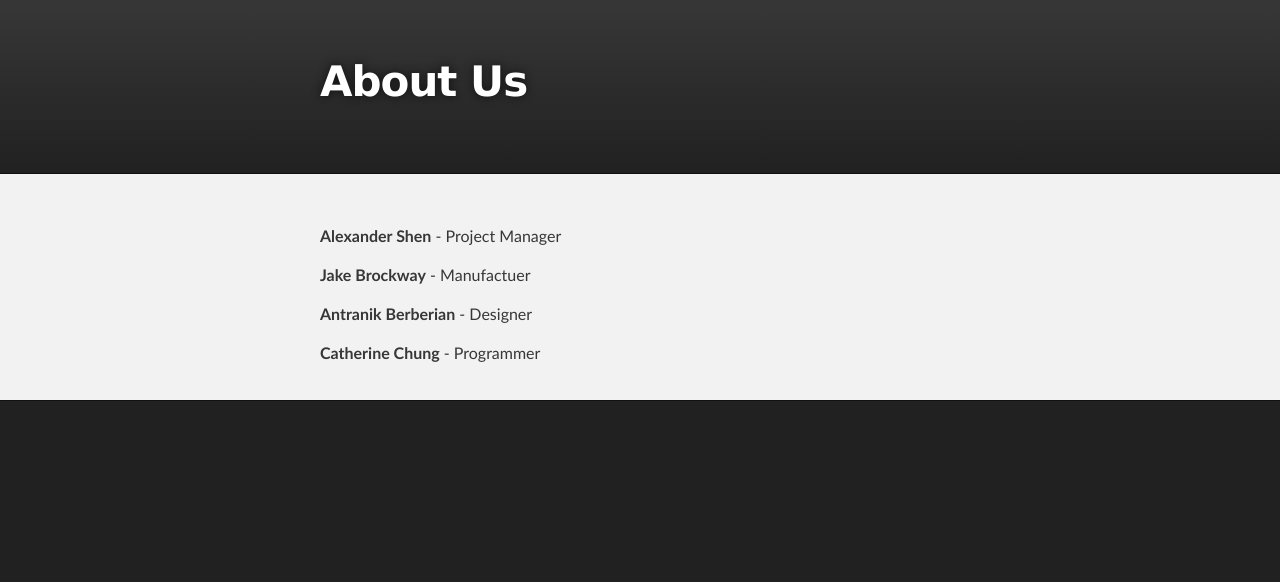
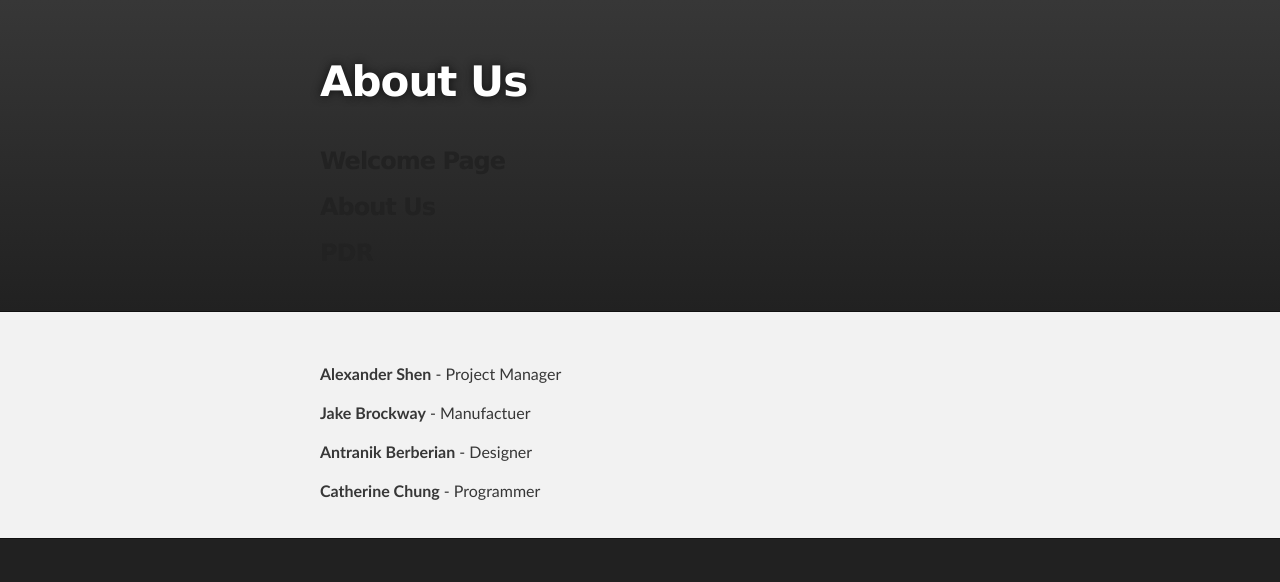
Before and after one commit to TheEnuProject/About-Us, a plain HTML site: page index.html in a window 1280 px wide. Drawn offline with Linux system fonts and the light colour scheme.

Commit message:
Update index.html

```diff
--- a/index.html
+++ b/index.html
@@ -20,7 +20,9 @@
 
           <h1 id="project_title">About Us</h1>
           <h2 id="project_tagline"></h2>
-
+         <a href="http://theenuproject.github.io/theenuproject"><h3>Welcome Page</h3></a>
+          <a href="http://theenuproject.github.io/About-Us/"><h3>About Us</h3></a>
+          <a href="http://theenuproject.github.io/PDR/"><h3>PDR</h3></a>
 
 
             </section>
```
